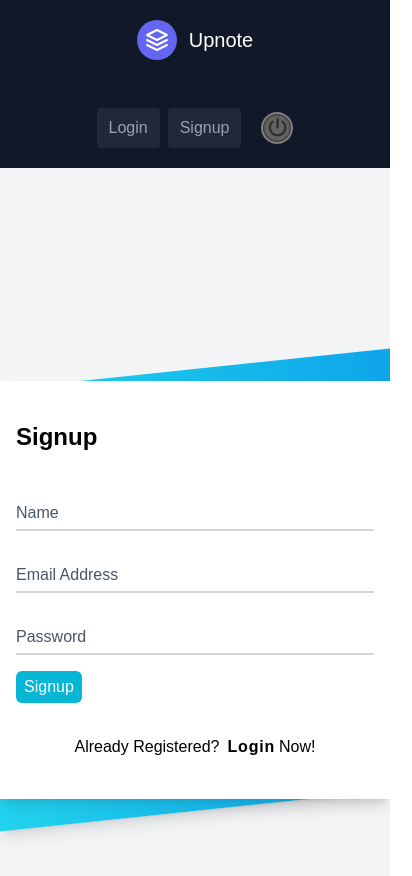
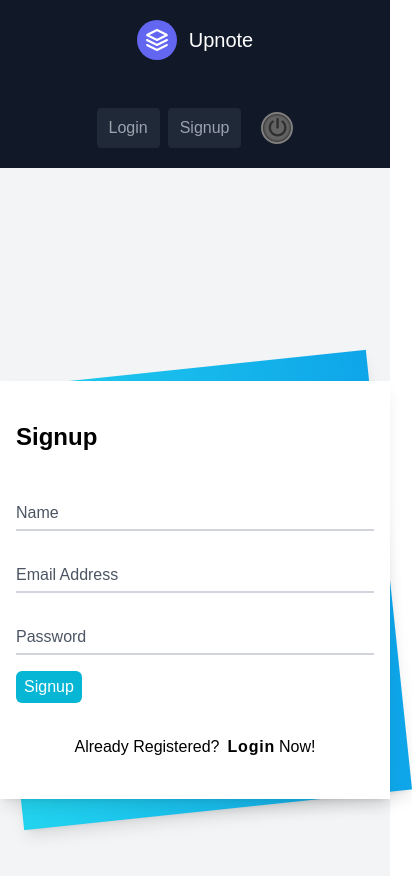
Before and after one commit to usmanahmedgoraya/Week-5-challenge-5, a React (Vite) app in the folder client/: page /sign-up in a window 390 px wide. Shown: the top 876 px of the page, 412 px wide, since content can reach past the window. Built offline with nearby package versions, Linux system fonts and the light colour scheme.

Commit message:
Add animation to the Signup and login page

```diff
--- a/client/src/components/Form/Login.jsx
+++ b/client/src/components/Form/Login.jsx
@@ -1,10 +1,11 @@
 /* eslint-disable react/no-unknown-property */
 
-import { useEffect, useState } from "react"
+import { useEffect, useState } from "react";
 import { Link, useNavigate } from "react-router-dom";
 import { BeatLoader } from "react-spinners";
 import { ToastContainer, toast } from 'react-toastify';
-import 'react-toastify/dist/ReactToastify.css'
+import 'react-toastify/dist/ReactToastify.css';
+import {motion} from 'framer-motion'
 
 const Login = () => {
   const [email, setEmail] = useState();
@@ -115,10 +116,15 @@ const Login = () => {
 
   return (
     <div className="min-h-screen bg-gray-100 dark:bg-gray-700 py-6 flex flex-col justify-center sm:py-12">
-      <div className="relative py-3 sm:max-w-xl sm:mx-auto">
-        <div
+      <motion.div
+      initial={{opacity:0}}
+      animate={{opacity:1, transition:{delay:0.3}}}
+       className="relative py-3 sm:max-w-xl sm:mx-auto">
+        <motion.div
+        initial={{rotate:0, top:12}}
+        animate={{rotate:-6,top:0,transition:{duration:0.4,delay:0.5}}}
           className="absolute inset-0 bg-gradient-to-r from-cyan-400 to-sky-500 shadow-lg transform -skew-y-6 sm:skew-y-0 sm:-rotate-6 sm:rounded-3xl">
-        </div>
+        </motion.div>
         <div className="relative px-4 py-10 bg-white dark:bg-cyan-950 dark:text-white shadow-lg sm:rounded-3xl sm:p-20">
 
           <div className="max-w-md mx-auto">
@@ -146,7 +152,7 @@ const Login = () => {
             Not Registered? <Link to={"/sign-up"} className="text-base tracking-wider font-bold ml-2 mr-1 hover:underline cursor-pointer dark:text-cyan-500">Signup</Link> Now!
           </div>
         </div>
-      </div>
+      </motion.div>
       <ToastContainer
         position="top-right"
         autoClose={1000}
--- a/client/src/components/Form/Signup.jsx
+++ b/client/src/components/Form/Signup.jsx
@@ -5,6 +5,7 @@ import { Link, useNavigate } from "react-router-dom";
 import { BeatLoader } from 'react-spinners';
 import { ToastContainer, toast } from 'react-toastify';
 import 'react-toastify/dist/ReactToastify.css';
+import { motion } from "framer-motion";
 
 const Signup = () => {
     const [email, setEmail] = useState();
@@ -36,7 +37,7 @@ const Signup = () => {
                 body: JSON.stringify({ name, email, password })
             })
             const result = await res.json();
-            if(!result.success){
+            if (!result.success) {
                 toast.error('Please Enter credential correctly', {
                     position: "top-right",
                     autoClose: 1000,
@@ -76,14 +77,14 @@ const Signup = () => {
                 theme: "dark",
             });
 
-        } finally{
+        } finally {
             setLoading(false)
         }
     }
 
     return (
         <>
-        <ToastContainer
+            <ToastContainer
                 position="top-right"
                 autoClose={1000}
                 hideProgressBar={false}
@@ -96,10 +97,16 @@ const Signup = () => {
                 theme="dark"
             />
             <div className="min-h-screen bg-gray-100 dark:bg-gray-700 py-6 flex flex-col justify-center sm:py-12">
-                <div className="relative py-3 sm:max-w-xl sm:mx-auto">
-                    <div
+                <motion.div
+                    initial={{ opacity: 0 }}
+                    animate={{ opacity: 1, transition: { delay: 0.3 } }}
+                    className="relative py-3 sm:max-w-xl sm:mx-auto">
+
+                    <motion.div
+                        initial={{ rotate: 0, top: 12 }}
+                        animate={{ rotate: -6, top: 0, transition: { duration: 0.4, delay: 0.5 } }}
                         className="absolute inset-0 bg-gradient-to-r from-cyan-400 to-sky-500 shadow-lg transform -skew-y-6 sm:skew-y-0 sm:-rotate-6 sm:rounded-3xl">
-                    </div>
+                    </motion.div>
                     <div className="relative px-4 py-10 bg-white shadow-lg sm:rounded-3xl sm:p-20 dark:bg-cyan-950 dark:text-white">
 
                         <div className="max-w-md mx-auto">
@@ -121,7 +128,7 @@ const Signup = () => {
                                         <label htmlFor="password" className="absolute left-0 -top-3.5 text-gray-600 text-sm peer-placeholder-shown:text-base peer-placeholder-shown:text-gray-440 peer-placeholder-shown:top-2 transition-all peer-focus:-top-3.5 peer-focus:text-gray-600 peer-focus:text-sm dark:peer-focus:text-white dark:peer-placeholder-shown:text-white">Password</label>
                                     </div>
                                     <div className="relative">
-                                        <button className="bg-cyan-500  text-white rounded-md px-2 py-1 flex justify-center items-center" onClick={handleSubmit}>Signup {loading&& <BeatLoader className="mx-3" color="#ffffff" size={6} />}</button>
+                                        <button className="bg-cyan-500  text-white rounded-md px-2 py-1 flex justify-center items-center" onClick={handleSubmit}>Signup {loading && <BeatLoader className="mx-3" color="#ffffff" size={6} />}</button>
                                     </div>
                                 </div>
                             </div>
@@ -132,7 +139,7 @@ const Signup = () => {
                         </div>
 
                     </div>
-                </div>
+                </motion.div>
 
             </div>
         </>
```
